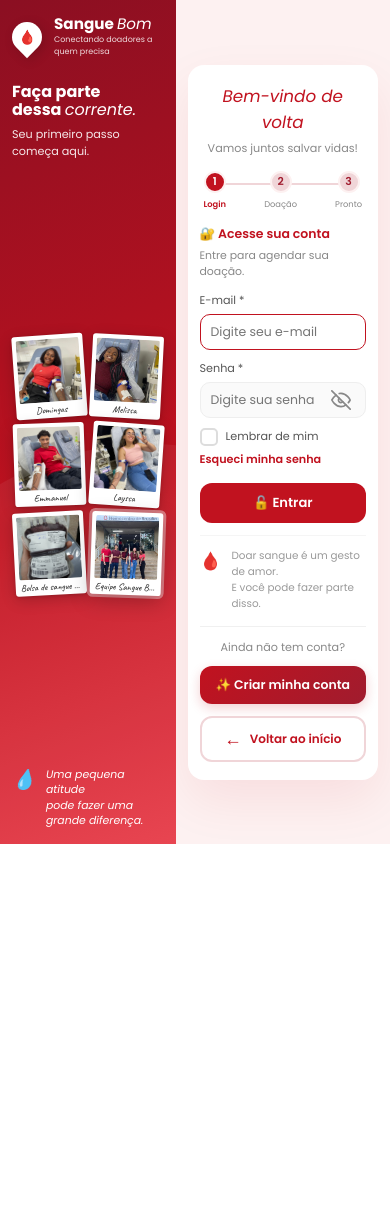
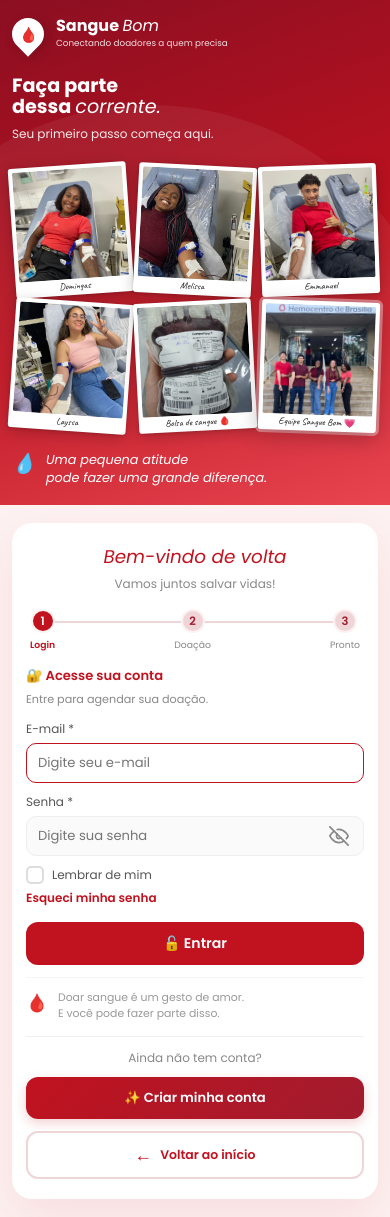
Before and after one commit to Melissa3-ctrl/sanguebom, a Django app: page /login/ in a window 390 px wide. Before the commit the page ends 844 px from the top, so only its background shows below. Run offline with Django 5.2, Linux system fonts and the light colour scheme.

Commit message:
Corrige responsividade do login (empilha no celular)

```diff
--- a/membros/static/css/login.css
+++ b/membros/static/css/login.css
@@ -1,6 +1,8 @@
 /* =========================================================
    LOGIN - SANGUE BOM
-   Layout: Polaroids (esquerda) + Formulário (direita) SEMPRE lado a lado
+   Layout: Polaroids (esquerda) + Formulário (direita)
+   Desktop: lado a lado
+   Celular: EMPILHADO
    ========================================================= */
 
 /* =========================================================
@@ -28,7 +30,7 @@ body {
 }
 
 /* =========================================================
-   WRAPPER — Força lado a lado
+   WRAPPER — lado a lado no desktop
    ========================================================= */
 
 .login-wrapper {
@@ -403,10 +405,7 @@ body {
     background: #f0f0f0;
 }
 
-/* =========================================
-   LEMBRAR DE MIM + ESQUECI SENHA
-   ========================================= */
-
+/* LEMBRAR DE MIM + ESQUECI SENHA */
 .campo-lembrar {
     display: flex;
     justify-content: space-between;
@@ -472,10 +471,7 @@ body {
     text-decoration: underline;
 }
 
-/* =========================================
-   BOTÃO COM LOADING
-   ========================================= */
-
+/* BOTÃO COM LOADING */
 .btn-continuar {
     width: 100%;
     margin-top: 15px;
@@ -540,10 +536,7 @@ body {
     font-size: 1.1rem;
 }
 
-/* =========================================
-   BOTÃO CRIAR CONTA DESTACADO
-   ========================================= */
-
+/* BOTÃO CRIAR CONTA DESTACADO */
 .criar-conta-box {
     margin-top: 25px;
     padding-top: 20px;
@@ -608,7 +601,7 @@ body {
     margin-bottom: 15px;
 }
 
-/* ========== BOTÃO VOLTAR ========== */
+/* BOTÃO VOLTAR */
 .btn-voltar-card {
     display: flex;
     align-items: center;
@@ -645,42 +638,7 @@ body {
 }
 
 /* =========================================================
-   RESPONSIVO — TELA MÉDIA (até 1100px)
-   ========================================================= */
-
-@media (max-width: 1100px) {
-    .lado-ilustracao {
-        padding: 30px 24px;
-        flex: 1.2 1 55%;
-        max-width: 55%;
-    }
-
-    .lado-ilustracao h2 {
-        font-size: 1.5rem;
-    }
-
-    .mural-polaroid {
-        gap: 14px 10px;
-    }
-
-    .polaroid .legenda {
-        font-size: 0.85rem;
-    }
-
-    .lado-formulario {
-        padding: 30px 20px;
-        flex: 1 1 45%;
-        max-width: 45%;
-    }
-
-    .card-login {
-        padding: 32px 24px;
-    }
-}
-
-/* =========================================================
-   RESPONSIVO — TABLET (até 900px)
-   Mantém lado a lado, compacta
+   RESPONSIVO — TABLET (até 900px) — lado a lado compacto
    ========================================================= */
 
 @media (max-width: 900px) {
@@ -706,32 +664,18 @@ body {
         font-size: 17px;
     }
 
-    .logo-texto h1 {
-        font-size: 1.1rem;
-    }
-
-    .logo-texto p {
-        font-size: 0.58rem;
-    }
+    .logo-texto h1 { font-size: 1.1rem; }
+    .logo-texto p { font-size: 0.58rem; }
 
     .mural-polaroid {
         grid-template-columns: repeat(2, 1fr);
         gap: 10px;
     }
 
-    .polaroid {
-        padding: 6px 6px 22px 6px;
-    }
+    .polaroid { padding: 6px 6px 22px 6px; }
+    .polaroid .legenda { font-size: 0.75rem; bottom: 3px; }
 
-    .polaroid .legenda {
-        font-size: 0.75rem;
-        bottom: 3px;
-    }
-
-    .frase-rodape {
-        font-size: 0.8rem;
-        margin-top: 12px;
-    }
+    .frase-rodape { font-size: 0.8rem; margin-top: 12px; }
 
     .lado-formulario {
         padding: 24px 16px;
@@ -739,323 +683,195 @@ body {
         max-width: 50%;
     }
 
-    .card-login {
-        padding: 26px 20px;
-        max-width: 400px;
-    }
+    .card-login { padding: 26px 20px; max-width: 400px; }
+    .card-login h2 { font-size: 1.3rem; }
+    .card-login .subtitulo { font-size: 0.78rem; margin-bottom: 18px; }
 
-    .card-login h2 {
-        font-size: 1.3rem;
-    }
+    .passos { padding: 0 10px; margin-bottom: 18px; }
+    .passo span { width: 28px; height: 28px; font-size: 0.8rem; }
+    .passo p { font-size: 0.62rem; }
 
-    .card-login .subtitulo {
-        font-size: 0.78rem;
-        margin-bottom: 18px;
-    }
+    .secao-titulo { font-size: 0.88rem; }
+    .secao-desc { font-size: 0.75rem; margin-bottom: 16px; }
 
-    .passos {
-        padding: 0 10px;
-        margin-bottom: 18px;
-    }
-
-    .passo span {
-        width: 28px;
-        height: 28px;
-        font-size: 0.8rem;
-    }
-
-    .passo p {
-        font-size: 0.62rem;
-    }
-
-    .secao-titulo {
-        font-size: 0.88rem;
-    }
-
-    .secao-desc {
-        font-size: 0.75rem;
-        margin-bottom: 16px;
-    }
-
-    .campo input {
-        padding: 10px 12px;
-        font-size: 0.85rem;
-    }
-
-    .btn-continuar {
-        padding: 12px;
-        font-size: 0.92rem;
-    }
-
-    .btn-criar-conta-destaque {
-        padding: 12px;
-        font-size: 0.88rem;
-    }
-
-    .rodape-form {
-        font-size: 0.7rem;
-        padding-top: 14px;
-        margin-top: 14px;
-    }
+    .campo input { padding: 10px 12px; font-size: 0.85rem; }
+    .btn-continuar { padding: 12px; font-size: 0.92rem; }
+    .btn-criar-conta-destaque { padding: 12px; font-size: 0.88rem; }
+    .rodape-form { font-size: 0.7rem; padding-top: 14px; margin-top: 14px; }
 }
 
 /* =========================================================
-   RESPONSIVO — CELULAR (até 600px)
-   Ainda lado a lado, bem compacto
+   RESPONSIVO — CELULAR (até 768px) — EMPILHA
    ========================================================= */
 
-@media (max-width: 600px) {
+@media (max-width: 768px) {
+    /* Força empilhar */
+    .login-wrapper {
+        flex-direction: column !important;
+        flex-wrap: wrap !important;
+    }
+
+    /* Polaroids em cima, largura total */
     .lado-ilustracao {
-        padding: 16px 12px;
-        flex: 1 1 45%;
-        max-width: 45%;
+        flex: none !important;
+        max-width: 100% !important;
+        width: 100% !important;
+        padding: 24px 16px !important;
+        min-height: auto !important;
+    }
+
+    /* Formulário embaixo, largura total */
+    .lado-formulario {
+        flex: none !important;
+        max-width: 100% !important;
+        width: 100% !important;
+        padding: 24px 16px !important;
+        min-height: auto !important;
+    }
+
+    /* Mural polaroid em 3 colunas pequenas */
+    .mural-polaroid {
+        grid-template-columns: repeat(3, 1fr) !important;
+        gap: 8px !important;
+        padding: 8px 0 !important;
+    }
+
+    .polaroid { padding: 5px 5px 20px 5px !important; }
+    .polaroid .legenda { font-size: 0.7rem !important; }
+
+    /* Card de login ocupa 100% */
+    .card-login {
+        max-width: 100% !important;
+        padding: 24px 18px !important;
+    }
+
+    /* Título menor */
+    .lado-ilustracao h2 { font-size: 1.4rem; }
+    .subtitulo-ilustracao { font-size: 0.85rem; margin-bottom: 14px; }
+    .frase-rodape { font-size: 0.8rem; margin-top: 12px; }
+}
+
+/* =========================================================
+   RESPONSIVO — CELULAR PEQUENO (até 480px)
+   ========================================================= */
+
+@media (max-width: 480px) {
+    .lado-ilustracao {
+        padding: 18px 12px !important;
     }
 
     .lado-formulario {
-        padding: 16px 12px;
-        flex: 1 1 55%;
-        max-width: 55%;
-    }
-
-    .logo-gota {
-        width: 30px;
-        height: 30px;
-        font-size: 14px;
-    }
-
-    .logo-texto h1 {
-        font-size: 0.95rem;
-    }
-
-    .logo-texto p {
-        font-size: 0.5rem;
-    }
-
-    .lado-ilustracao h2 {
-        font-size: 1rem;
-        max-width: 100%;
-    }
-
-    .subtitulo-ilustracao {
-        font-size: 0.7rem;
-        margin-bottom: 10px;
+        padding: 18px 12px !important;
     }
 
     .mural-polaroid {
-        grid-template-columns: repeat(2, 1fr);
-        gap: 6px;
-        padding: 4px 2px;
+        grid-template-columns: repeat(3, 1fr) !important;
+        gap: 6px !important;
     }
 
-    .polaroid {
-        padding: 4px 4px 16px 4px;
-    }
+    .polaroid { padding: 4px 4px 16px 4px !important; }
+    .polaroid .legenda { font-size: 0.6rem !important; }
 
-    .polaroid .legenda {
-        font-size: 0.6rem;
-        bottom: 2px;
-    }
+    .logo-gota { width: 32px; height: 32px; font-size: 15px; }
+    .logo-texto h1 { font-size: 1rem !important; }
+    .logo-texto p { font-size: 0.55rem; }
 
-    .frase-rodape {
-        font-size: 0.68rem;
-        margin-top: 8px;
-    }
+    .lado-ilustracao h2 { font-size: 1.2rem !important; }
+    .subtitulo-ilustracao { font-size: 0.75rem; }
 
-    .card-login {
-        padding: 18px 12px;
-        border-radius: 16px;
-    }
+    .card-login { padding: 20px 14px !important; }
+    .card-login h2 { font-size: 1.15rem; }
+    .card-login .subtitulo { font-size: 0.75rem; margin-bottom: 16px; }
 
-    .card-login h2 {
-        font-size: 1.05rem;
-    }
+    .passos { padding: 0 4px; margin-bottom: 14px; }
+    .passos::before { left: 20px; right: 20px; top: 12px; }
+    .passo span { width: 24px; height: 24px; font-size: 0.72rem; border-width: 2px; }
+    .passo p { font-size: 0.58rem; }
 
-    .card-login .subtitulo {
-        font-size: 0.7rem;
-        margin-bottom: 14px;
-    }
+    .secao-titulo { font-size: 0.82rem; }
+    .secao-desc { font-size: 0.7rem; margin-bottom: 12px; }
 
-    .passos {
-        padding: 0 4px;
-        margin-bottom: 14px;
-    }
-
-    .passos::before {
-        left: 20px;
-        right: 20px;
-        top: 12px;
-    }
-
-    .passo span {
-        width: 22px;
-        height: 22px;
-        font-size: 0.68rem;
-        border-width: 2px;
-    }
-
-    .passo p {
-        font-size: 0.52rem;
-    }
-
-    .secao-titulo {
-        font-size: 0.78rem;
-    }
-
-    .secao-desc {
-        font-size: 0.68rem;
-        margin-bottom: 12px;
-    }
-
-    .campo {
-        margin-bottom: 10px;
-    }
-
-    .campo label {
-        font-size: 0.7rem;
-    }
-
-    .campo input {
-        padding: 8px 10px;
-        font-size: 0.78rem;
-    }
+    .campo { margin-bottom: 10px; }
+    .campo label { font-size: 0.75rem; }
+    .campo input { padding: 9px 11px; font-size: 0.82rem; }
 
     .campo-lembrar {
         flex-direction: column;
         align-items: flex-start;
         gap: 5px;
-        font-size: 0.7rem;
+        font-size: 0.75rem;
         margin-bottom: 12px;
     }
 
-    .link-esqueci-inline {
-        font-size: 0.7rem;
-    }
+    .link-esqueci-inline { font-size: 0.75rem; }
 
-    .btn-continuar {
-        padding: 10px;
-        font-size: 0.82rem;
-    }
+    .btn-continuar { padding: 11px; font-size: 0.88rem; }
+    .rodape-form { font-size: 0.68rem; padding-top: 12px; margin-top: 12px; }
 
-    .rodape-form {
-        font-size: 0.65rem;
-        padding-top: 12px;
-        margin-top: 12px;
-    }
+    .criar-conta-box { padding-top: 12px; margin-top: 14px; }
+    .texto-criar { font-size: 0.75rem; }
+    .btn-criar-conta-destaque { padding: 11px; font-size: 0.82rem; }
 
-    .criar-conta-box {
-        padding-top: 12px;
-        margin-top: 14px;
-    }
-
-    .texto-criar {
-        font-size: 0.7rem;
-    }
-
-    .btn-criar-conta-destaque {
-        padding: 10px;
-        font-size: 0.78rem;
-    }
-
-    .btn-voltar-card {
-        padding: 8px 12px;
-        font-size: 0.75rem;
-        margin-top: 12px;
-    }
+    .btn-voltar-card { padding: 9px 14px; font-size: 0.78rem; margin-top: 12px; }
 }
 
 /* =========================================================
-   CELULAR MUITO PEQUENO (até 380px)
+   RESPONSIVO — CELULAR MINI (até 380px)
    ========================================================= */
 
 @media (max-width: 380px) {
-    .lado-ilustracao {
-        padding: 12px 8px;
-        flex: 1 1 42%;
-        max-width: 42%;
+    .lado-ilustracao { padding: 14px 10px !important; }
+    .lado-formulario { padding: 14px 10px !important; }
+
+    .mural-polaroid {
+        grid-template-columns: repeat(3, 1fr) !important;
+        gap: 4px !important;
     }
 
-    .lado-formulario {
-        padding: 12px 8px;
-        flex: 1 1 58%;
-        max-width: 58%;
-    }
+    .polaroid { padding: 3px 3px 12px 3px !important; }
+    .polaroid .legenda { font-size: 0.5rem !important; bottom: 1px; }
 
-    .mural-polaroid {
-        grid-template-columns: repeat(2, 1fr);
-        gap: 4px;
-    }
+    .logo-gota { width: 28px; height: 28px; font-size: 13px; }
+    .logo-texto h1 { font-size: 0.9rem !important; }
+    .logo-texto p { font-size: 0.5rem; }
 
-    .polaroid {
-        padding: 3px 3px 12px 3px;
-    }
+    .lado-ilustracao h2 { font-size: 1.05rem !important; }
+    .subtitulo-ilustracao { font-size: 0.7rem; }
 
-    .polaroid .legenda {
-        font-size: 0.5rem;
-        bottom: 1px;
-    }
+    .card-login { padding: 16px 12px !important; }
+    .card-login h2 { font-size: 1rem; }
+    .card-login .subtitulo { font-size: 0.7rem; margin-bottom: 14px; }
 
-    .logo-texto h1 {
-        font-size: 0.85rem;
-    }
+    .passos { padding: 0 2px; margin-bottom: 12px; }
+    .passo span { width: 22px; height: 22px; font-size: 0.68rem; }
+    .passo p { font-size: 0.54rem; }
 
-    .lado-ilustracao h2 {
-        font-size: 0.9rem;
-    }
+    .secao-titulo { font-size: 0.75rem; }
+    .secao-desc { font-size: 0.65rem; margin-bottom: 10px; }
 
-    .card-login {
-        padding: 14px 10px;
-    }
+    .campo { margin-bottom: 9px; }
+    .campo label { font-size: 0.7rem; }
+    .campo input { padding: 8px 10px; font-size: 0.78rem; }
 
-    .card-login h2 {
-        font-size: 0.95rem;
-    }
+    .btn-continuar { padding: 10px; font-size: 0.82rem; }
+    .btn-criar-conta-destaque { padding: 10px; font-size: 0.78rem; }
+    .btn-voltar-card { padding: 8px 12px; font-size: 0.75rem; }
+}
 
-    .campo input {
-        padding: 7px 8px;
-        font-size: 0.72rem;
-    }
-
-    .btn-continuar {
-        padding: 9px;
-        font-size: 0.78rem;
-    }
-}
-/* BALA DE PRATA — força visibilidade */
-header.relatorios-header,
-header.relatorios-header *,
-header.relatorios-header h1,
-header.relatorios-header h2,
-header.relatorios-header p,
-header.relatorios-header span {
-    color: #ffffff !important;
-    text-shadow: 0 2px 6px rgba(0, 0, 0, 0.5) !important;
-}
 /* =========================================================
    ESCONDE O ÍCONE DE OLHO NATIVO DO NAVEGADOR
    ========================================================= */
 
-/* Edge / IE */
+input[type="password"] {
+    padding-right: 40px !important;
+    background-image: none !important;
+}
+
 input[type="password"]::-ms-reveal,
 input[type="password"]::-ms-clear {
     display: none !important;
     width: 0 !important;
     height: 0 !important;
-}
-
-/* Chrome / Safari / Edge (Chromium) */
-input[type="password"]::-webkit-credentials-auto-fill-button,
-input[type="password"]::-webkit-strong-password-auto-fill-button,
-input[type="password"]::-webkit-textfield-decoration-container,
-input[type="password"]::-webkit-reveal {
-    display: none !important;
-    visibility: hidden !important;
-    pointer-events: none !important;
-    width: 0 !important;
-    height: 0 !important;
-}
-input[type="password"] {
-    padding-right: 40px !important;
-    background-image: none !important;
 }
 
 input[type="password"]::-webkit-credentials-auto-fill-button,
```
